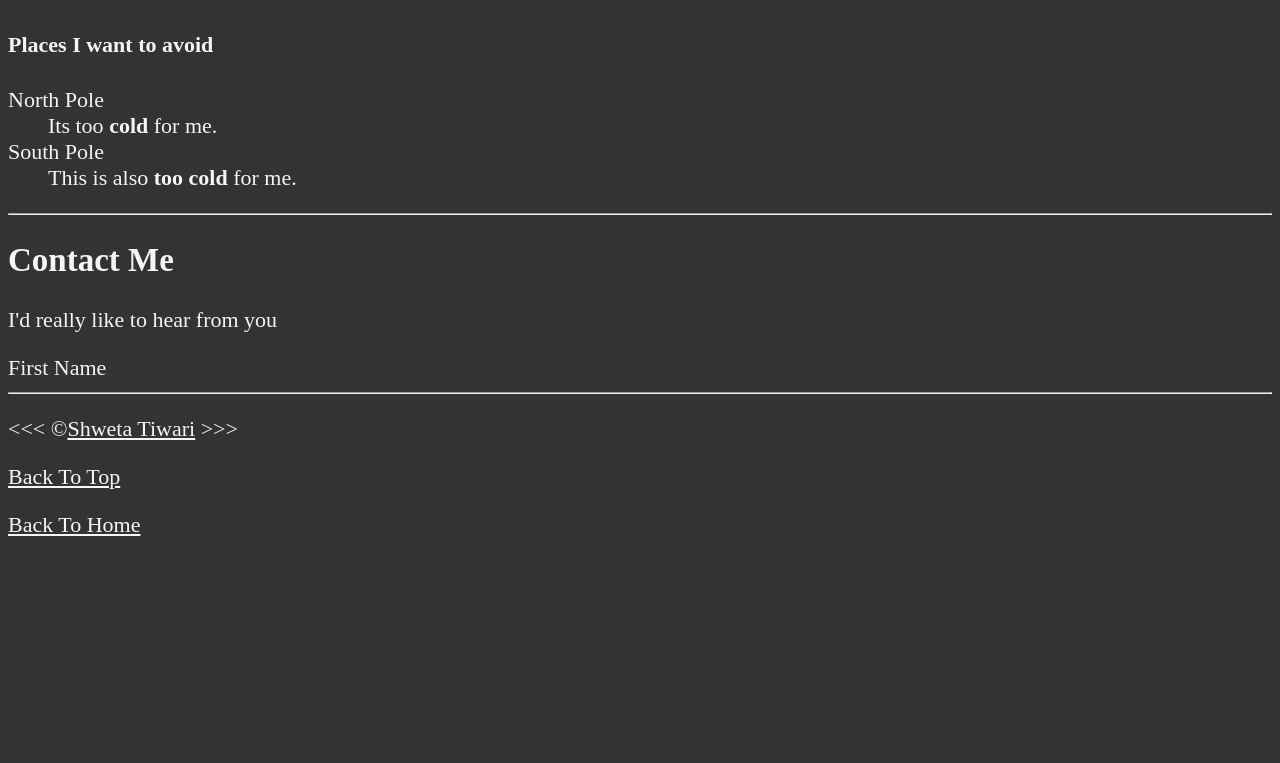
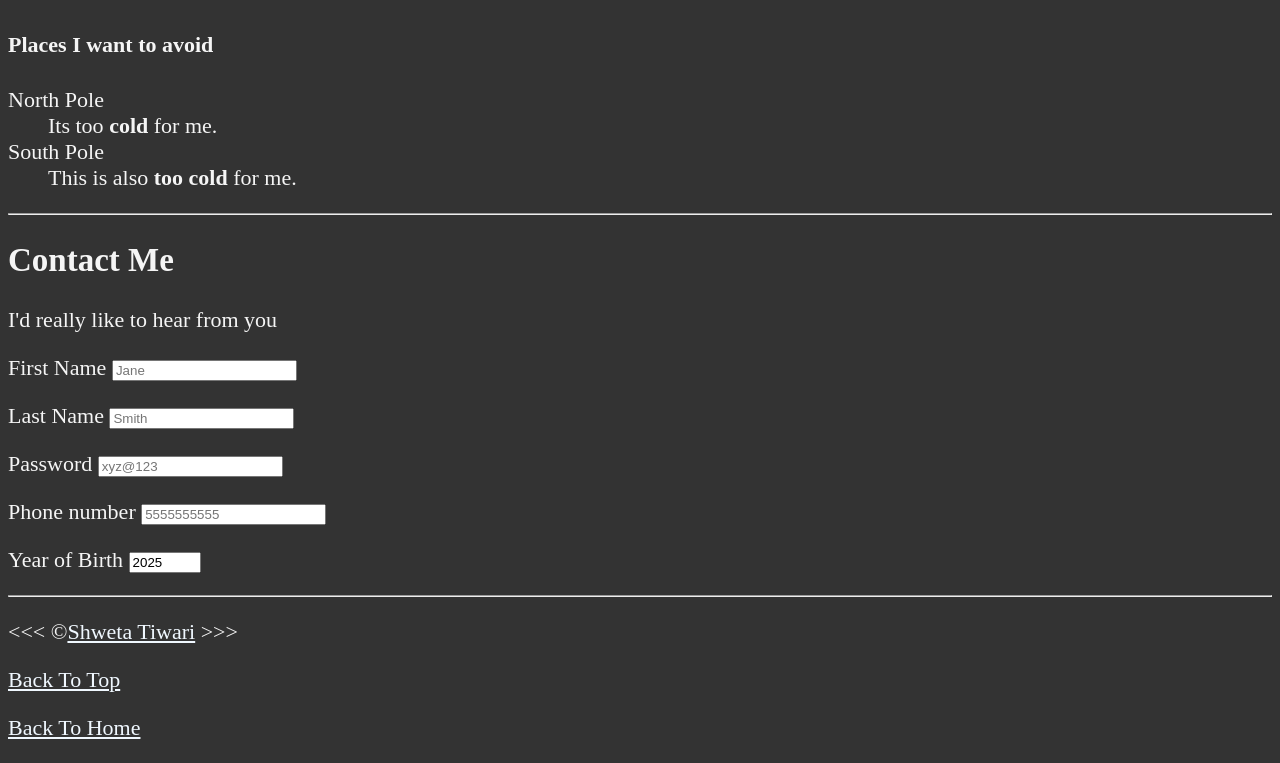
Before and after one commit to Shwetatiwari05/decentralized, a plain HTML site: page html_fcc/index2.html in a window 1280 px wide. Shown: the part 3151-3914 px from the top of the page. Before the commit the page ends 3711 px from the top, so only its background shows below. Drawn offline with Linux system fonts and the light colour scheme.

Commit message:
Update index2.html

```diff
--- a/html_fcc/index2.html
+++ b/html_fcc/index2.html
@@ -160,7 +160,28 @@
                         <p>I'd really like to hear from you</p>
 
                         <form action="https://httpbin.org/get" method="get">
-                            <label for="firstname">First Name</label>
+                        <p> <label for="firstname">First Name</label>
+                            <input type="text" name="firstname" id="firstname" placeholder="Jane" autocomplete="on"
+                            required>
+                        </p>
+                        <p>
+                            <label for="lastname">Last Name</label>
+                            <input type="text" name="lastname" id="lastname" placeholder="Smith" autocomplete="on"
+                            required>
+                        </p>
+                        <p>
+                            <label for="Password">Password</label>
+                            <input type="password" name="Password" id="Password" placeholder="xyz@123" required>
+                        </p>
+                        <p>
+                            <label for="Phone">Phone number</label>
+                            <input type="tel" name="Phone number" id="Phone" placeholder="5555555555" autocomplete="on"
+                            pattern="[0-9]{3}[0-9]{3}[0-9]{4}" required>
+                        </p>
+                        <p>
+                            <label for="Year">Year of Birth</label>
+                            <input type="number" name="Year" id="Year" min="1950" max="2025" step="10" value="2025">
+                        </p>
                         </form>
                     </article>
             </main>
```
